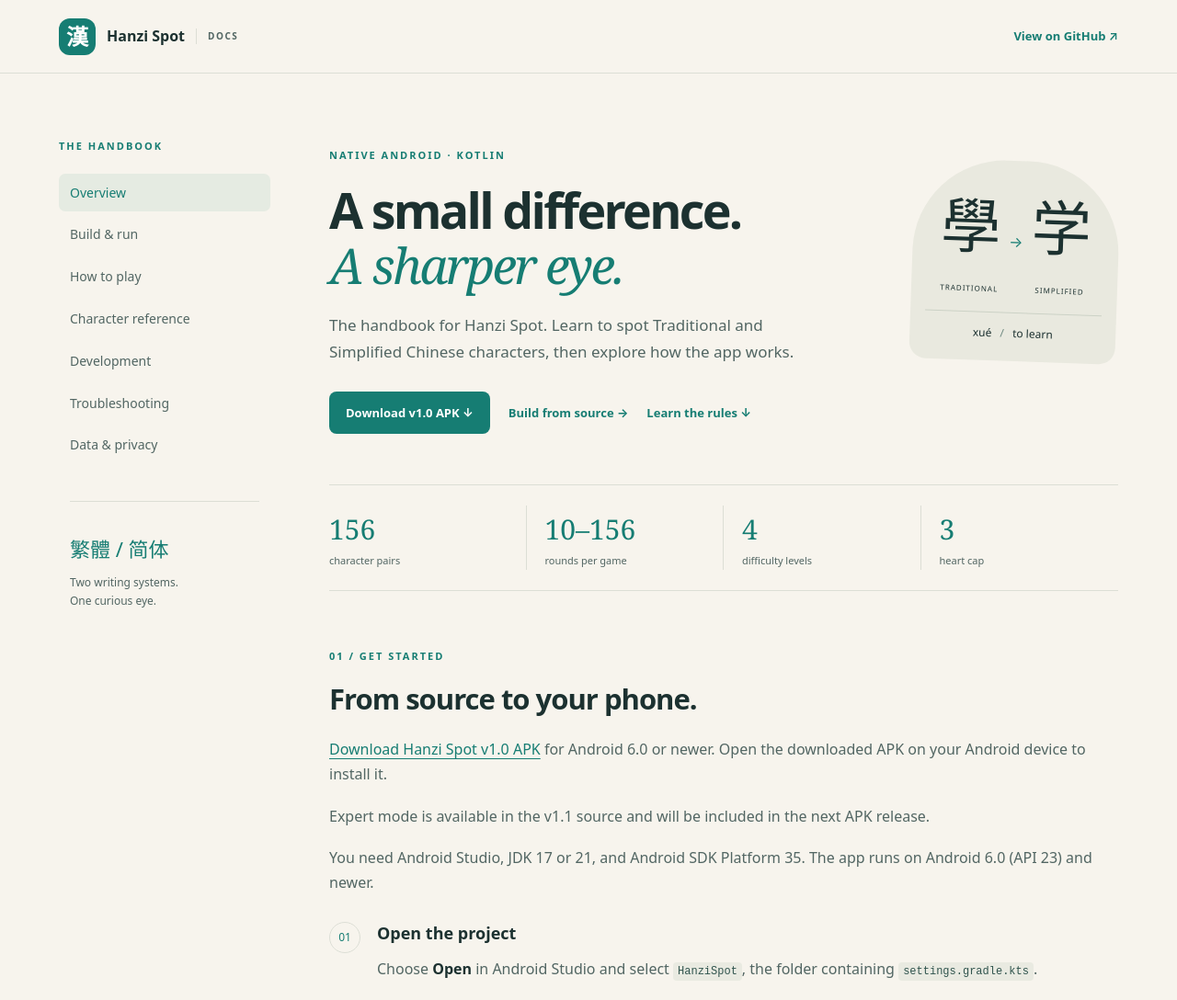
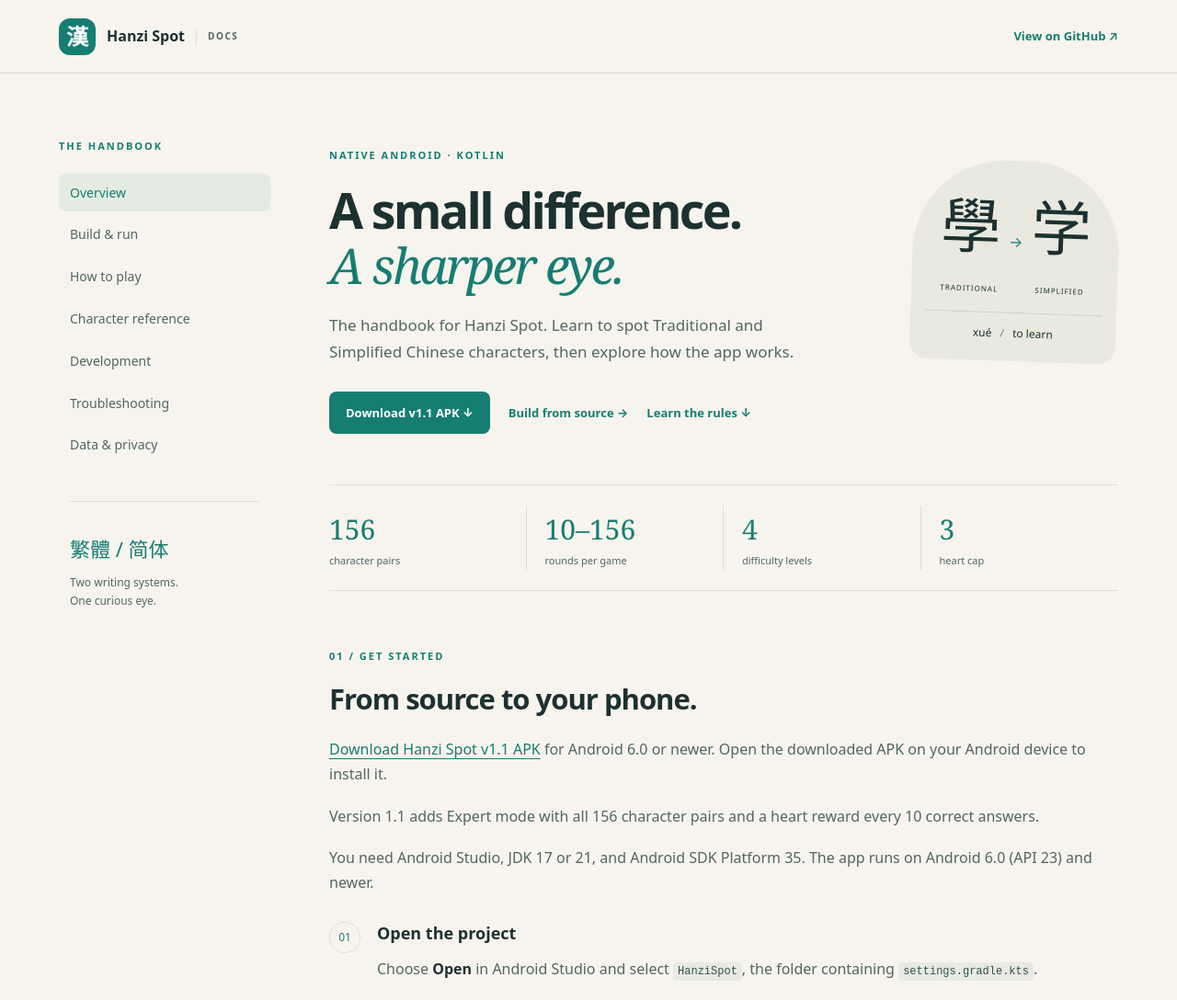
Before and after one commit to DadCanFace/HanziSpot, a plain HTML site: page docs/index.html in a window 1280 px wide. Shown: the top 1088 px of the page at 92% size. Drawn offline with Linux system fonts and the light colour scheme.

Commit message:
Update APK download to Hanzi Spot v1.1

```diff
--- a/docs/index.html
+++ b/docs/index.html
@@ -3,9 +3,9 @@
 <body><a class="skip" href="#content">Skip to content</a>
 <header><a class="brand" href="#overview"><span class="mark" lang="zh">漢</span> Hanzi Spot <span class="tag">DOCS</span></a><a class="github" href="https://github.com/DadCanFace/HanziSpot">View on GitHub ↗</a></header>
 <div class="layout"><aside><p class="nav-label">THE HANDBOOK</p><nav aria-label="Documentation"><a href="#overview">Overview</a><a href="#quickstart">Build & run</a><a href="#gameplay">How to play</a><a href="#characters">Character reference</a><a href="#development">Development</a><a href="#troubleshooting">Troubleshooting</a><a href="#privacy">Data & privacy</a></nav><div class="aside-note"><span lang="zh">繁體 / 简体</span><br>Two writing systems.<br>One curious eye.</div></aside>
-<main id="content"><section id="overview" class="hero"><p class="eyebrow">NATIVE ANDROID · KOTLIN</p><h1>A small difference.<br><em>A sharper eye.</em></h1><p class="lede">The handbook for Hanzi Spot. Learn to spot Traditional and Simplified Chinese characters, then explore how the app works.</p><div class="actions"><a class="primary" href="https://github.com/DadCanFace/HanziSpot/releases/download/v1.0/app-release.apk">Download v1.0 APK ↓</a><a href="#quickstart">Build from source →</a><a href="#gameplay">Learn the rules ↓</a></div><div class="hero-pair" aria-label="Traditional xue to Simplified xue"><div><span lang="zh-Hant">學</span><small>TRADITIONAL</small></div><b>→</b><div><span lang="zh-Hans">学</span><small>SIMPLIFIED</small></div><p>xué <span> / </span> to learn</p></div></section>
+<main id="content"><section id="overview" class="hero"><p class="eyebrow">NATIVE ANDROID · KOTLIN</p><h1>A small difference.<br><em>A sharper eye.</em></h1><p class="lede">The handbook for Hanzi Spot. Learn to spot Traditional and Simplified Chinese characters, then explore how the app works.</p><div class="actions"><a class="primary" href="https://github.com/DadCanFace/HanziSpot/releases/download/v1.1/app-release.apk">Download v1.1 APK ↓</a><a href="#quickstart">Build from source →</a><a href="#gameplay">Learn the rules ↓</a></div><div class="hero-pair" aria-label="Traditional xue to Simplified xue"><div><span lang="zh-Hant">學</span><small>TRADITIONAL</small></div><b>→</b><div><span lang="zh-Hans">学</span><small>SIMPLIFIED</small></div><p>xué <span> / </span> to learn</p></div></section>
 <div class="facts"><div><strong>156</strong><span>character pairs</span></div><div><strong>10–156</strong><span>rounds per game</span></div><div><strong>4</strong><span>difficulty levels</span></div><div><strong>3</strong><span>heart cap</span></div></div>
-<section id="quickstart"><p class="eyebrow">01 / GET STARTED</p><h2>From source to your phone.</h2><p><a href="https://github.com/DadCanFace/HanziSpot/releases/download/v1.0/app-release.apk">Download Hanzi Spot v1.0 APK</a> for Android 6.0 or newer. Open the downloaded APK on your Android device to install it.</p><p>Expert mode is available in the v1.1 source and will be included in the next APK release.</p><p>You need Android Studio, JDK 17 or 21, and Android SDK Platform 35. The app runs on Android 6.0 (API 23) and newer.</p><ol class="steps"><li><h3>Open the project</h3><p>Choose <strong>Open</strong> in Android Studio and select <code>HanziSpot</code>, the folder containing <code>settings.gradle.kts</code>.</p></li><li><h3>Check the Gradle JDK</h3><p>Open Settings → Build, Execution, Deployment → Build Tools → Gradle. Select JDK 17 or 21 for the documented Gradle 8.11.1 baseline.</p></li><li><h3>Sync, then run</h3><p>Install SDK Platform 35 when prompted. Let Gradle sync, choose an emulator or connected phone, and click Run. The first build needs internet for dependencies.</p></li></ol>
+<section id="quickstart"><p class="eyebrow">01 / GET STARTED</p><h2>From source to your phone.</h2><p><a href="https://github.com/DadCanFace/HanziSpot/releases/download/v1.1/app-release.apk">Download Hanzi Spot v1.1 APK</a> for Android 6.0 or newer. Open the downloaded APK on your Android device to install it.</p><p>Version 1.1 adds Expert mode with all 156 character pairs and a heart reward every 10 correct answers.</p><p>You need Android Studio, JDK 17 or 21, and Android SDK Platform 35. The app runs on Android 6.0 (API 23) and newer.</p><ol class="steps"><li><h3>Open the project</h3><p>Choose <strong>Open</strong> in Android Studio and select <code>HanziSpot</code>, the folder containing <code>settings.gradle.kts</code>.</p></li><li><h3>Check the Gradle JDK</h3><p>Open Settings → Build, Execution, Deployment → Build Tools → Gradle. Select JDK 17 or 21 for the documented Gradle 8.11.1 baseline.</p></li><li><h3>Sync, then run</h3><p>Install SDK Platform 35 when prompted. Let Gradle sync, choose an emulator or connected phone, and click Run. The first build needs internet for dependencies.</p></li></ol>
 <div class="callout"><strong>Build configuration note</strong><p>The Desktop copy currently specifies Gradle <strong>9.0</strong>, AGP <strong>8.9.1</strong>, and Kotlin <strong>2.2.21</strong>. The original project used Gradle <strong>8.11.1</strong>. This documentation change preserves the current files. If sync fails, restore the original wrapper version and use JDK 17 or 21, or upgrade the build stack together.</p></div>
 <h3>Build from a terminal</h3><p>Run from the project root with your Android SDK configured.</p><div class="code-head"><span>Windows · PowerShell</span><button class="copy" data-copy=".\gradlew.bat :app:assembleDebug">Copy</button></div><pre><code>.\gradlew.bat :app:assembleDebug</code></pre><div class="code-head"><span>macOS / Linux</span><button class="copy" data-copy="sh gradlew :app:assembleDebug">Copy</button></div><pre><code>sh gradlew :app:assembleDebug</code></pre><p>Find the debug APK at <code>app/build/outputs/apk/debug/app-debug.apk</code>.</p></section>
 <section id="gameplay"><p class="eyebrow">02 / THE GAME</p><h2>Find the one that changes.</h2><p>Each grid repeats one character, with a single tile written in the other script. Odd-numbered rounds ask for Traditional; even-numbered rounds ask for Simplified.</p><div class="play-example"><div><h3>Try a practice grid</h3><p>Find the Traditional character among these Simplified characters. This is a website example; it does not affect your Android scores.</p><p id="demo-status" role="status" aria-live="polite">Look closely at the strokes.</p><button id="demo-reset" class="text-button">Reset example ↻</button></div><div id="demo-grid" aria-label="Practice character grid"></div></div>
```
